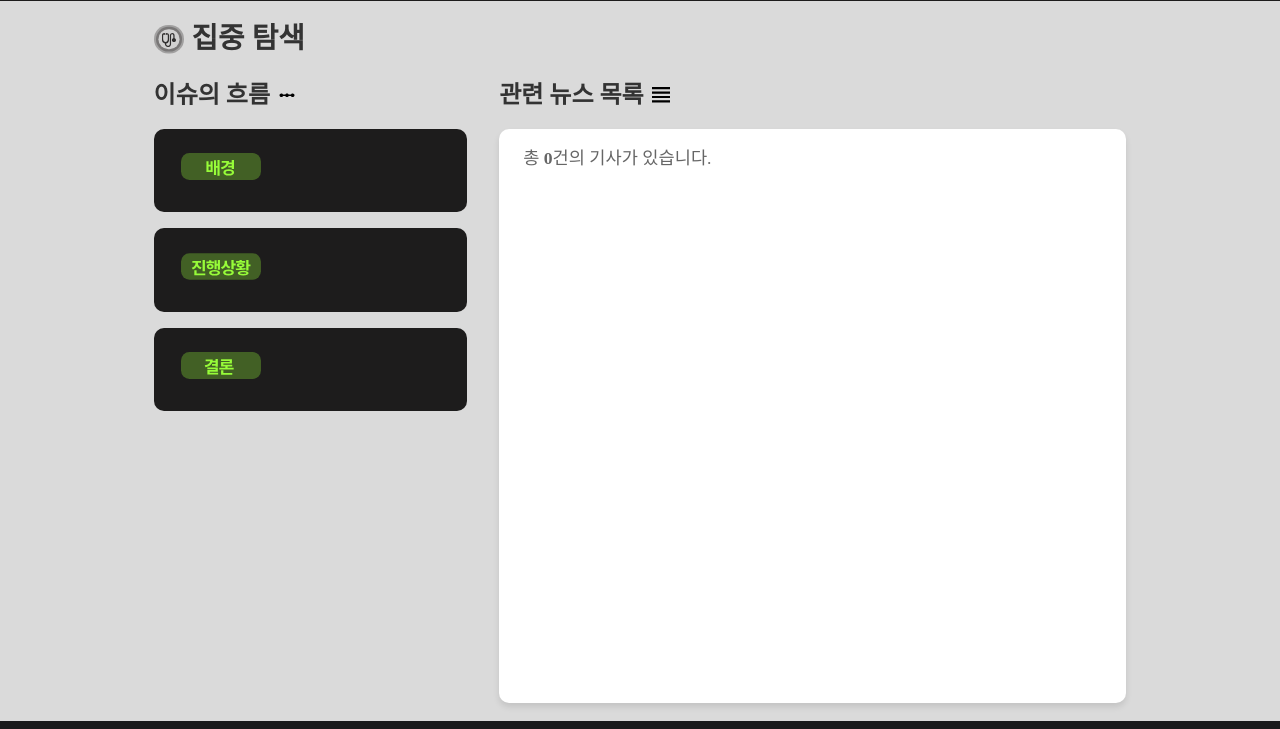
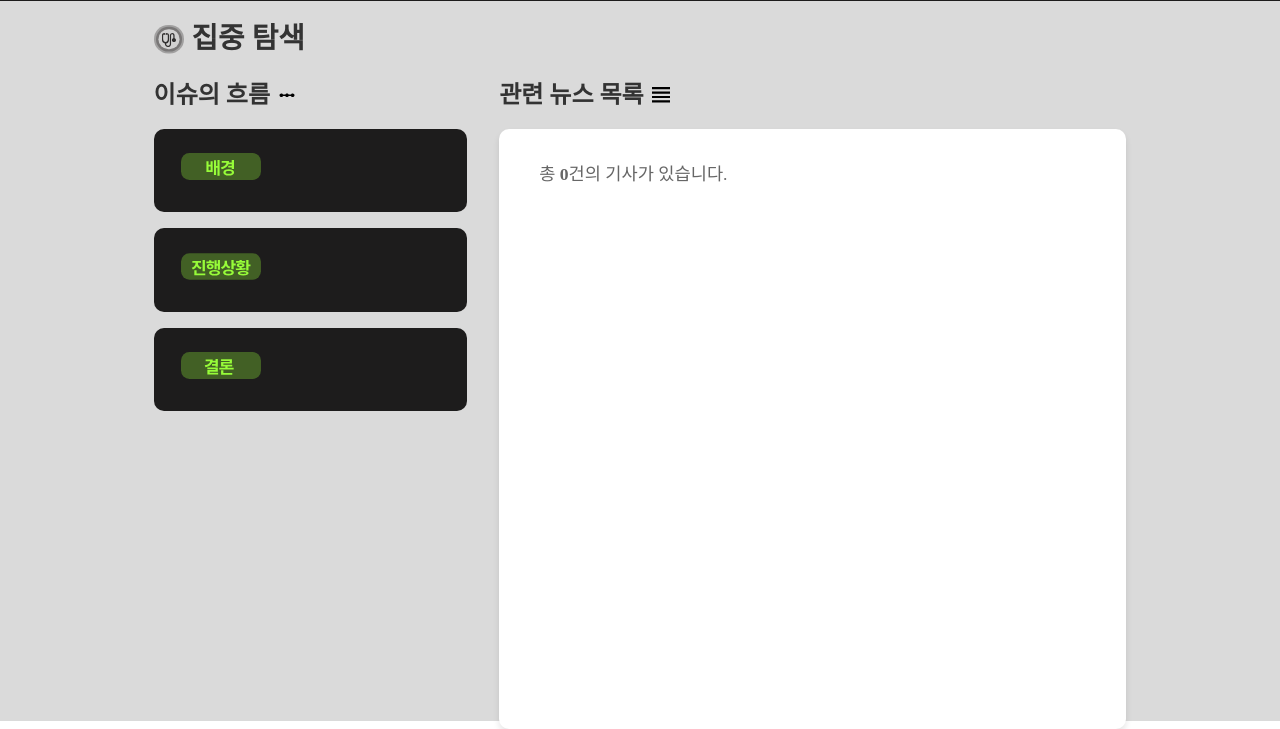
Before and after one commit to DMF-1TEAM/Issue-beat, a Django app: page /search/ in a window 1280 px wide. Shown: the part 561-1290 px from the top of the page. Run offline with Django 4.2, Linux system fonts and the light colour scheme.

Commit message:
feat:fifinal

```diff
--- a/static/css/search.css
+++ b/static/css/search.css
@@ -235,7 +235,7 @@
 .news-count {
     color: #666;
     font-size: 1.1rem;
-    padding-bottom: 1rem;
+    padding: 1rem;
 }
 
 .bold {
--- a/web/templates/web/search.html
+++ b/web/templates/web/search.html
@@ -123,7 +123,7 @@
                 <div id="count" class="news-count">
                     <span id="news-date"></span> 총 <span id="count" class="bold">0</span>건의 기사가 있습니다.
                 </div>
-                <div id="news-list" class="news-list space-y-4 p-2" style="height: 500px; overflow-y: auto;"></div>
+                <div id="news-list" class="news-list space-y-4 p-2" style="height: 510px; overflow-y: auto;"></div>
             </div>
         </div>
     </section>
```
